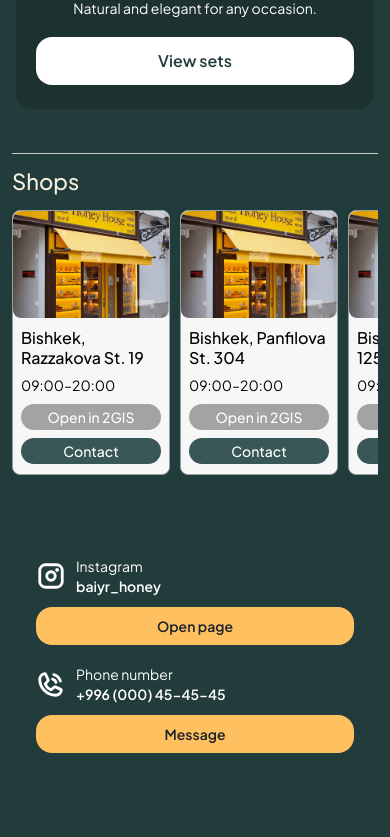
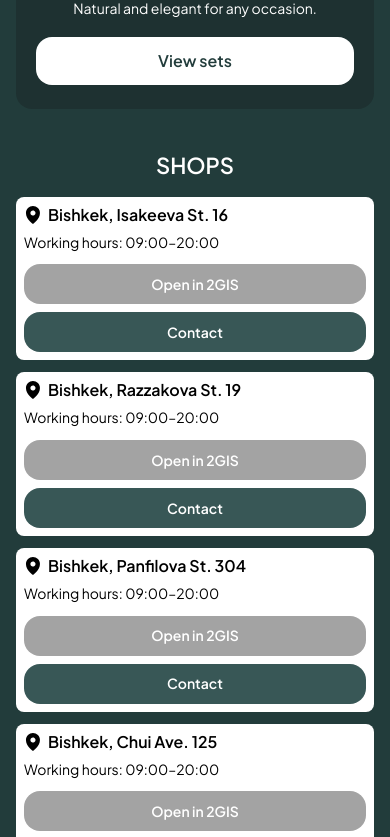
Before and after one commit to ElamanZ/baiyr, a Next.js app: page /en in a window 390 px wide. Shown: the part 2000-2837 px from the top of the page. Before the commit the page ends 2777 px from the top, so only its background shows below. Built offline with nearby package versions, Linux system fonts and the light colour scheme.

Commit message:
fix: shope

```diff
--- a/src/components/home/ShopsSection/ShopsSection.module.css
+++ b/src/components/home/ShopsSection/ShopsSection.module.css
@@ -1,6 +1,6 @@
 .section {
   width: 100%;
-  padding: 32px 0 24px;
+  padding: clamp(24px, 4vw, 40px) 0 clamp(28px, 5vw, 48px);
 }
 
 .container {
@@ -10,110 +10,99 @@
   padding: 0 var(--page-padding-x);
 }
 
-.topLine {
-  width: 100%;
-  height: 1px;
-  background: #c9cecd;
-  margin-bottom: 18px;
+.layout {
+  display: grid;
+  grid-template-columns: auto minmax(0, 1fr);
+  gap: clamp(20px, 4vw, 48px);
+  align-items: center;
 }
 
 .title {
-  margin: 0 0 22px;
-  font-size: 30px;
-  line-height: 1.2;
-  font-weight: 500;
-  color: #f6f0de;
+  margin: 0;
+  font-size: 50px;
+  line-height: 1.1;
+  font-weight: 600;
+  color: #ffffff;
+  text-transform: uppercase;
 }
 
-.swiper {
-  width: 100%;
-  overflow: visible;
-}
-
-.slide {
-  width: 400px !important;
+.grid {
+  display: grid;
+  grid-template-columns: repeat(2, minmax(0, 1fr));
+  gap: clamp(16px, 2.5vw, 24px);
 }
 
 .card {
-  width: 400px;
-  min-height: 497px;
-  border: 1px solid #93a1a0;
-  border-radius: 16px;
-  background: #f7f7f7;
-  padding: 0 0 24px;
-  overflow: hidden;
-}
-
-.imageWrap {
-  position: relative;
-  width: 100%;
-  height: 273px;
-  border-radius: 16px;
-  overflow: hidden;
-  margin-bottom: 18px;
-}
-
-.image {
-  object-fit: cover;
-}
-
-.cardContent {
-  padding: 0 16px;
+  display: flex;
+  flex-direction: column;
+  min-width: 0;
+  border-radius: 24px;
+  background: #ffffff;
+  padding: 26px 20px;
 }
 
 .addressRow {
   display: flex;
-  align-items: center;
-  gap: 8px;
-  margin-bottom: 10px;
+  align-items: flex-start;
+  gap: 10px;
+  margin-bottom: 12px;
 }
 
 .locationIcon {
   flex-shrink: 0;
   display: inline-flex;
-  align-items: center;
-  justify-content: center;
+  margin-top: 2px;
+}
+
+.locationIcon svg {
+  width: 24px;
+  height: 24px;
+  display: block;
 }
 
 .address {
   margin: 0;
-  font-size: 20px;
+  font-size: 24px;
   line-height: 1.25;
   font-weight: 600;
   color: #000000;
+  min-width: 0;
 }
 
-.timeDesktop,
-.timeMobile {
+.time {
   margin: 0;
   font-size: 18px;
-  line-height: 1.35;
+  line-height: 1.4;
   font-weight: 400;
   color: #000000;
-}
-
-.timeMobile {
-  display: none;
 }
 
 .actions {
   display: flex;
   flex-direction: column;
   gap: 10px;
-  margin-top: 18px;
+  margin-top: auto;
+  padding-top: 20px;
 }
 
 .secondaryButton,
 .primaryButton {
+  display: flex;
+  align-items: center;
+  justify-content: center;
   width: 100%;
-  height: 44px;
+  min-height: 48px;
+  padding: 10px 14px;
   border: none;
   border-radius: 16px;
   font-size: 16px;
-  line-height: 1;
+  line-height: 1.2;
   font-weight: 600;
   color: #ffffff;
+  text-decoration: none;
   cursor: pointer;
+  box-sizing: border-box;
+  transition: opacity 0.2s ease;
 }
 
 .secondaryButton {
@@ -124,146 +113,80 @@
   background: #385756;
 }
 
-@media (max-width: 1200px) {
-  .slide {
-    width: 340px !important;
-  }
-
-  .card {
-    width: 340px;
-    min-height: 445px;
-  }
-
-  .imageWrap {
-    height: 232px;
-  }
-
-  .timeDesktop {
-    font-size: 17px;
-  }
+.secondaryButton:hover,
+.primaryButton:hover {
+  opacity: 0.92;
 }
 
-@media (max-width: 900px) {
-  .slide {
-    width: 280px !important;
-  }
-
-  .card {
-    width: 280px;
-    min-height: 395px;
-    padding: 0 0 18px;
-  }
-
-  .imageWrap {
-    height: 190px;
-    margin-bottom: 14px;
-  }
-
-  .cardContent {
-    padding: 0 12px;
-  }
-
-  .address {
-    font-weight: 500;
-    font-size: 20px;
-  }
-
-  .timeDesktop {
-    font-size: 16px;
-  }
-
-  .secondaryButton,
-  .primaryButton {
-    height: 40px;
-    font-size: 15px;
+@media (max-width: 1024px) {
+  .layout {
+    grid-template-columns: 1fr;
+    gap: 20px;
   }
 }
 
 @media (max-width: 768px) {
   .section {
-    padding: 20px 0 18px;
+    padding: 20px 0 24px;
   }
 
-  .locationIcon {
-    display: none;
+
+
+  .title {
+    text-align: center;
+    font-size: 22px;
+    font-weight: 600;
   }
 
-  .container {
-    padding: 0 12px;
-  }
-
-  .topLine {
-    margin-bottom: 14px;
-  }
-
-  .title {
-    margin-bottom: 16px;
-    font-size: 22px;
-  }
-
-  .slide {
-    width: 158px !important;
+  .grid {
+    gap: 12px;
   }
 
   .card {
-    width: 158px;
-    min-height: 230px;
     border-radius: 8px;
-    padding: 0 0 10px;
-  }
-
-  .imageWrap {
-    height: 107px;
-    border-radius: 8px;
-    margin-bottom: 10px;
-  }
-
-  .cardContent {
-    padding: 0 8px;
+    padding: 8px;
   }
 
   .addressRow {
-    align-items: flex-start;
     gap: 6px;
     margin-bottom: 8px;
   }
 
   .locationIcon {
-    margin-top: 2px;
+    margin-top: 1px;
+  }
+
+  .locationIcon svg {
+    width: 18px;
+    height: 18px;
   }
 
   .address {
     font-size: 16px;
-    line-height: 1.25;
-    font-weight: 500;
-    display: -webkit-box;
-    -webkit-line-clamp: 2;
-    -webkit-box-orient: vertical;
-    overflow: hidden;
+    font-weight: 600;
   }
 
-  .timeDesktop {
-    display: none;
-  }
-
-  .timeMobile {
-    display: block;
+  .time {
     font-size: 14px;
-    line-height: 1.3;
     font-weight: 400;
-    color: #000000;
   }
 
   .actions {
     gap: 8px;
-    margin-top: 10px;
+    padding-top: 12px;
   }
 
   .secondaryButton,
   .primaryButton {
-    height: 26px;
+    min-height: 40px;
     font-size: 14px;
+    font-weight: 600;
     border-radius: 16px;
-    font-weight: 500;
   }
 }
+
+@media (max-width: 480px) {
+  .grid {
+    grid-template-columns: 1fr;
+  }
+}
--- a/src/components/home/ShopsSection/ShopsSection.tsx
+++ b/src/components/home/ShopsSection/ShopsSection.tsx
@@ -1,137 +1,93 @@
 "use client";
 
-import Image from "next/image";
 import { useMemo } from "react";
 import { useTranslations } from "next-intl";
-import { Swiper, SwiperSlide } from "swiper/react";
-import { Autoplay } from "swiper/modules";
 import styles from "./ShopsSection.module.css";
-
-import shopImage from "@/assets/images/Shop.png";
 import LocationIcon from "@/components/icons/LocationIcon";
 
-import "swiper/css";
+const WA_URL =
+  "https://wa.me/996502707800?text=Здравствуйте, хочу связаться по магазину!";
 
 export default function ShopsSection() {
   const t = useTranslations("HomePage.ShopsSection");
 
   const shops = useMemo(
-    () => [
+    () =>
+      [
         {
           id: 1,
-        image: shopImage,
           address: t("items.1.address"),
           url: "https://go.2gis.com/fpb7h",
           time: t("items.1.time"),
         },
         {
           id: 2,
-        image: shopImage,
           address: t("items.2.address"),
           url: "https://go.2gis.com/fpb7h",
           time: t("items.2.time"),
         },
         {
           id: 3,
-        image: shopImage,
           address: t("items.3.address"),
           url: "https://go.2gis.com/fpb7h",
           time: t("items.3.time"),
         },
         {
           id: 4,
-        image: shopImage,
           address: t("items.4.address"),
           url: "https://go.2gis.com/fpb7h",
           time: t("items.4.time"),
         },
-      {
-        id: 5,
-        image: shopImage,
-        address: t("items.4.address"),
-        url: "https://go.2gis.com/fpb7h",
-        time: t("items.4.time"),
-      },
-      {
-        id: 6,
-        image: shopImage,
-        address: t("items.4.address"),
-        url: "https://go.2gis.com/fpb7h",
-        time: t("items.4.time"),
-      },
-    ],
+      ] as const,
     [t],
   );
 
   return (
-    <section className={styles.section}>
+    <section className={styles.section} aria-labelledby="shops-heading">
       <div className={styles.container}>
-        <div className={styles.topLine} />
-        <h2 className={styles.title}>{t("title")}</h2>
+        <div className={styles.layout}>
+          <h2 id="shops-heading" className={styles.title}>
+            {t("title")}
+          </h2>
 
-        <Swiper
-          modules={[Autoplay]}
-          loop
-          speed={700}
-          autoplay={{
-            delay: 3000,
-            disableOnInteraction: false,
-            pauseOnMouseEnter: true,
-          }}
-          slidesPerView="auto"
-          spaceBetween={10}
-          className={styles.swiper}
-          breakpoints={{
-            769: {
-              spaceBetween: 30,
-            },
-          }}
-        >
+          <div className={styles.grid}>
             {shops.map((shop) => (
-            <SwiperSlide key={shop.id} className={styles.slide}>
-              <article className={styles.card}>
-                <div className={styles.imageWrap}>
-                  <Image
-                    src={shop.image}
-                    alt={shop.address}
-                    fill
-                    sizes="(max-width: 768px) 158px, 400px"
-                    className={styles.image}
-                  />
-                </div>
-
-                <div className={styles.cardContent}>
+              <article key={shop.id} className={styles.card}>
                 <div className={styles.addressRow}>
-                    <span className={styles.locationIcon}>
+                  <span className={styles.locationIcon} aria-hidden>
                     <LocationIcon />
                   </span>
                   <h3 className={styles.address}>{shop.address}</h3>
                 </div>
 
-                  <p className={styles.timeDesktop}>
+                <p className={styles.time}>
                   {t("workingHoursLabel")}: {shop.time}
                 </p>
 
-                  <p className={styles.timeMobile}>{shop.time}</p>
+                <div className={styles.actions}>
+                  <a
+                    href={shop.url}
+                    target="_blank"
+                    rel="noopener noreferrer"
+                    className={styles.secondaryButton}
+                  >
+                    {t("open2gis")}
+                  </a>
 
-                  <div className={styles.actions}>
                   <button
                     type="button"
-                      className={styles.secondaryButton}
-                      onClick={() => window.open(shop.url, "_blank")}
+                    className={styles.primaryButton}
+                    onClick={() =>
+                      window.open(WA_URL, "_blank", "noopener,noreferrer")
+                    }
                   >
-                      {t("open2gis")}
-                    </button>
-
-                    <button type="button" className={styles.primaryButton}>
                     {t("contact")}
                   </button>
                 </div>
+              </article>
+            ))}
           </div>
-              </article>
-            </SwiperSlide>
-          ))}
-        </Swiper>
+        </div>
       </div>
     </section>
   );
```
Lines whose indentation alone changed are shown as unchanged.
